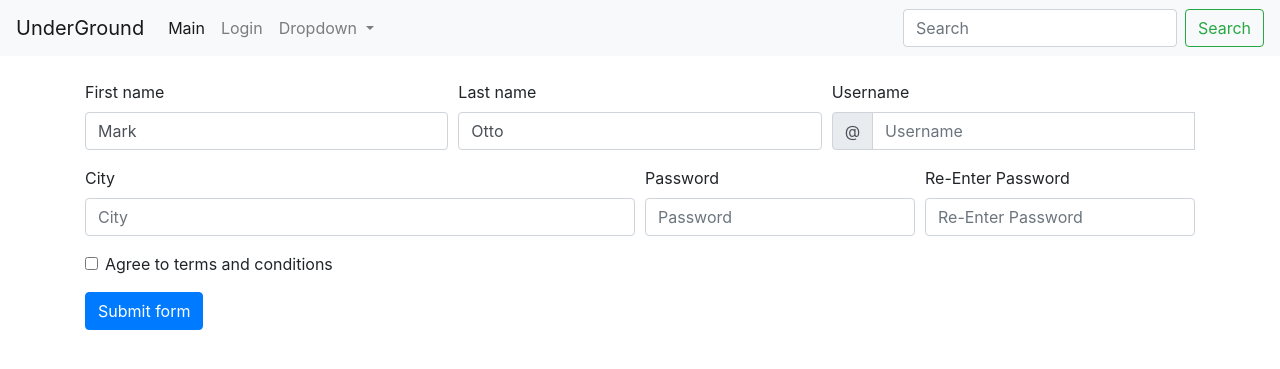
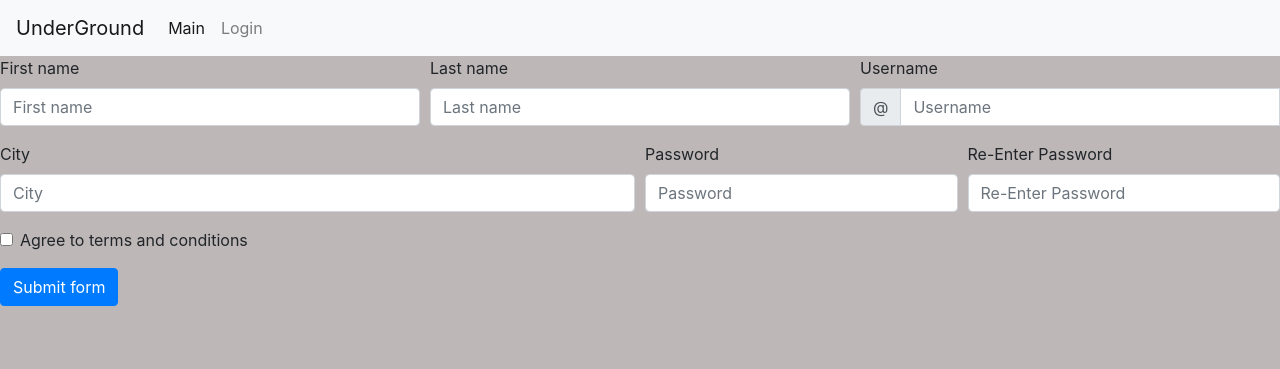
Before and after one commit to sanula05/UG, a Flask app: page /register in a window 1280 px wide. Shown: the top 369 px of the page. Run offline with Flask 3, Linux system fonts and the light colour scheme.

Commit message:
before styling

```diff
--- a/main.py
+++ b/main.py
@@ -6,6 +6,9 @@ from flask_login import LoginManager, UserMixin, login_user, login_required, log
 import networkx as nx
 import matplotlib.pyplot as plt
 import tube as t
+from werkzeug.security import generate_password_hash, check_password_hash
+
+
 
 tube_map = nx.Graph()
 for station in t.tube_data.keys():
@@ -20,9 +23,14 @@ app.secret_key = "hello_wrld"
 app.config['SQLALCHEMY_DATABASE_URI'] = 'sqlite:///database.db'
 db = SQLAlchemy(app)
 
+app.config['SECRET_KEY'] = 'Mattisthebestprogrammerintheworld!'
+login_manager = LoginManager()
+login_manager.init_app(app)
+login_manager.login_view = 'login'
 
 
-class UserDetails(db.Model):
+
+class UserDetails(UserMixin,db.Model):
   __tablename__ = "UserDetails"
   id = db.Column(db.Integer, primary_key=True)
   first_name = db.Column(db.String(32))
@@ -38,6 +46,10 @@ class UserSearches(db.Model):
   start_station = db.Column(db.String(32))
   end_station = db.Column(db.String(32))
 
+@login_manager.user_loader
+def load_user(user_id):
+  return UserDetails.query.get(int(user_id))
+
 @app.route('/start')
 def start():
     return render_template('start.html')
@@ -50,18 +62,23 @@ def register():
     username = request.form.get('username')
     city = request.form.get('city')
     password = request.form.get('password')
-    new_user = UserDetails(first_name=first_name, last_name=last_name, username=username, city=city, password=password)
+    hashed_password = generate_password_hash(password)
+    new_user = UserDetails(first_name=first_name, last_name=last_name, username=username, city=city, password=hashed_password)
     db.session.add(new_user)
     db.session.commit()
+    login()
     return redirect(url_for('main'))
   return render_template('register.html')
 
 @app.route('/')
 def index():
-    return render_template('base.html')
+  if current_user.is_authenticated:
+    return redirect(url_for('main'))
+  else:
+    return redirect(url_for('login'))
 
 @app.route('/main',methods=['GET', 'POST'])
-# @login_required
+@login_required
 def main():
 
    stations=[]
@@ -75,16 +92,17 @@ def main():
      session["end_point"] = end_point
      return redirect(url_for("result"))
    else:
-     return render_template('main.html', stations=stations)
-
-@app.route('/result')
+     return render_template('main.html', stations=stations, current_user=current_user)
+@login_required
+@app.route('/result',methods=['GET', 'POST'])
 def result():
   if "start_point" and "end_point" in session:
     start_point = session["start_point"]
     end_point = session["end_point"]
     stations = nx.dijkstra_path(tube_map,start_point,end_point)
     cost = (nx.dijkstra_path_length(tube_map,start_point,end_point))*5
-    return render_template('result.html', stations=stations, cost=cost)
+    rounded_cost = round(cost, 2)
+    return render_template('result.html', stations=stations, cost=rounded_cost)
 
 
   else:
@@ -93,9 +111,32 @@ def result():
 
     # return render_template('result.html')
 
-@app.route('/login')
+@app.route('/login',methods=['GET', 'POST'])
 def login():
-    return render_template('login.html')
+  if current_user.is_authenticated:
+    return redirect(url_for('main'))
+  if request.method == 'POST':
+    username = request.form.get('username')
+    password = request.form.get('password')
+    user = UserDetails.query.filter_by(username=username).first()
+    print(user)
+    if user:
+      if check_password_hash(user.password, password):
+        login_user(user)
+        session['username'] = current_user.username
+        session['first_name'] = current_user.first_name
+        session['last_name'] = current_user.last_name
+        return redirect(url_for('main'))
+      else:
+        return render_template('login.html', error='Wrong username or password')
 
 
+
+  return render_template('login.html')
+
+@app.route('/logout/')
+@login_required
+def logout():
+	logout_user()
+	return redirect(url_for('index'))
 app.run(host='0.0.0.0', port=81)
--- a/static/css/result.css
+++ b/static/css/result.css
@@ -1,3 +1,42 @@
+.container {
+  width: 100%;
+  display: flex;
+  gap: 10px;
+  height: calc(100vh - 72px);
+  align-items: center;
+  justify-content: center;
+
+}
+.option{
+  width: 100vw;
+  height: calc(100vh - 72px);
+  display: flex;
+  align-items: center;
+  justify-content: center;
+  box-sizing: border-box;
+  /* width: 30%;
+  height: 150px;
+  border: 1px solid #ccc;
+  border-radius: 5px;
+  padding: 10px;
+  display: flex;
+  flex-direction: column;
+  justify-content: space-between; */
+}
+
+.form {
+  width: 30%;
+  height: 150px;
+  border: 1px solid #ccc;
+  border-radius: 5px;
+  padding: 10px;
+  display: flex;
+  flex-direction: column;
+  gap: 10px;
+  align-items: center;
+  justify-content: center;
+
+}
 .station{
   padding: 10px;
   width: 20%;
@@ -13,3 +52,6 @@
   background-color: #b0b0b0;
   margin-top: 20px;
 }
+body {
+    background-color: #bdb7b7;
+ }
--- a/templates/base.html
+++ b/templates/base.html
@@ -26,28 +26,11 @@
       <li class="nav-item">
         <a class="nav-link" href="/login">Login</a>
       </li>
-      <li class="nav-item dropdown">
-        <a class="nav-link dropdown-toggle" href="#" id="navbarDropdown" role="button" data-toggle="dropdown" aria-haspopup="true" aria-expanded="false">
-          Dropdown
-        </a>
-        <div class="dropdown-menu" aria-labelledby="navbarDropdown">
-          <a class="dropdown-item" href="#">Action</a>
-          <a class="dropdown-item" href="#">Another action</a>
-          <div class="dropdown-divider"></div>
-          <a class="dropdown-item" href="#">Something else here</a>
-        </div>
     </ul>
-    <form class="form-inline my-2 my-lg-0">
-      <input class="form-control mr-sm-2" type="search" placeholder="Search" aria-label="Search">
-      <button class="btn btn-outline-success my-2 my-sm-0" type="submit">Search</button>
-    </form>
   </div>
   </nav>
-    <br/>
-    <div class = "container">
     {% block content %}
     {% endblock %}
-    </div>
     <!-- Optional JavaScript -->
     <!-- jQuery first, then Popper.js, then Bootstrap JS -->
     <script src="https://code.jquery.com/jquery-3.3.1.slim.min.js" integrity="sha384-q8i/X+965DzO0rT7abK41JStQIAqVgRVzpbzo5smXKp4YfRvH+8abtTE1Pi6jizo" crossorigin="anonymous"></script>
--- a/templates/main.html
+++ b/templates/main.html
@@ -1,6 +1,7 @@
 {% extends 'base.html'%}
 {% block content %}
-<form action="#" method='post'>
+<div class="option" >
+<form class='form' action="#" method='post'>
   <!-- <div class="form-group">
     <label for="formGroupExampleInput">Enter starting point</label>
     <input type="text" class="form-control" name='start_point'id="formGroupExampleInput" placeholder="input">
@@ -9,6 +10,8 @@
     <label for="formGroupExampleInput2">Enter Destination</label>
     <input type="text" class="form-control" name='end_point' id="formGroupExampleInput2" placeholder="input">
   </div> -->
+  {{current_user.first_name}}
+  {{current_user.last_name}}
   <select name="start_point" id="start_point">
     {% for station in stations %}
     <option value="{{station}}">{{station}}</option>
@@ -21,5 +24,6 @@
   </select>
   <button type="submit" class="btn btn-light">submit </button>
 </form>
+</div>
 {% endblock %}
 <!-- {{form.submit()}} -->
--- a/templates/register.html
+++ b/templates/register.html
@@ -4,14 +4,14 @@
   <div class="form-row">
     <div class="col-md-4 mb-3">
       <label for="validationCustom01">First name</label>
-      <input type="text" class="form-control" name='first_name' id="validationCustom01" placeholder="First name" value="Mark" required>
+      <input type="text" class="form-control" name='first_name' id="validationCustom01" placeholder="First name" required>
       <div class="valid-feedback">
         Looks good!
       </div>
     </div>
     <div class="col-md-4 mb-3">
       <label for="validationCustom02">Last name</label>
-      <input type="text" class="form-control" name='last_name' id="validationCustom02" placeholder="Last name" value="Otto" required>
+      <input type="text" class="form-control" name='last_name' id="validationCustom02" placeholder="Last name"  required>
       <div class="valid-feedback">
         Looks good!
       </div>
```
Also changed, not shown: templates/login.html (+13 -6 lines), templates/result.html (+15 -10 lines), instance/database.db, 1 other file.
